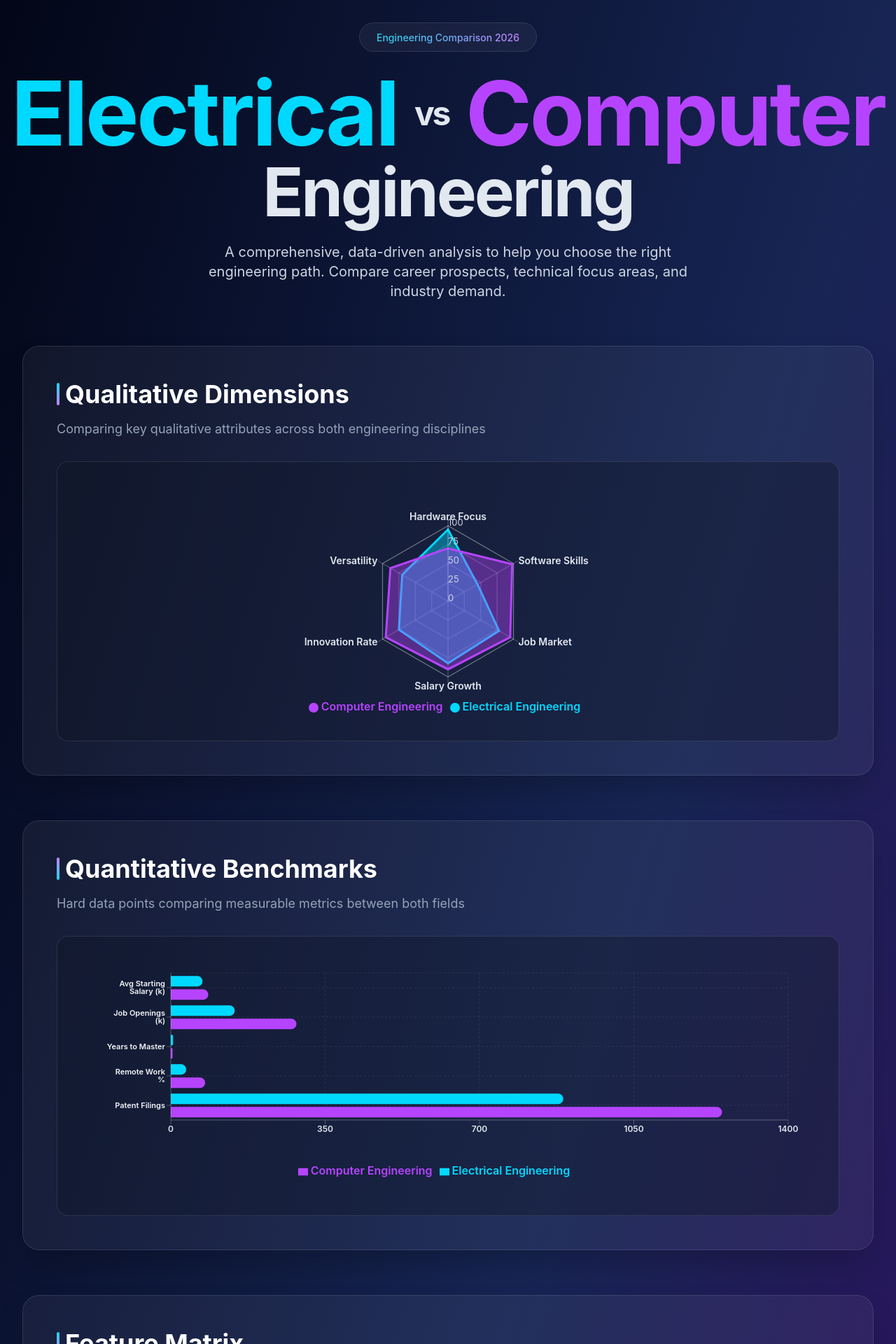
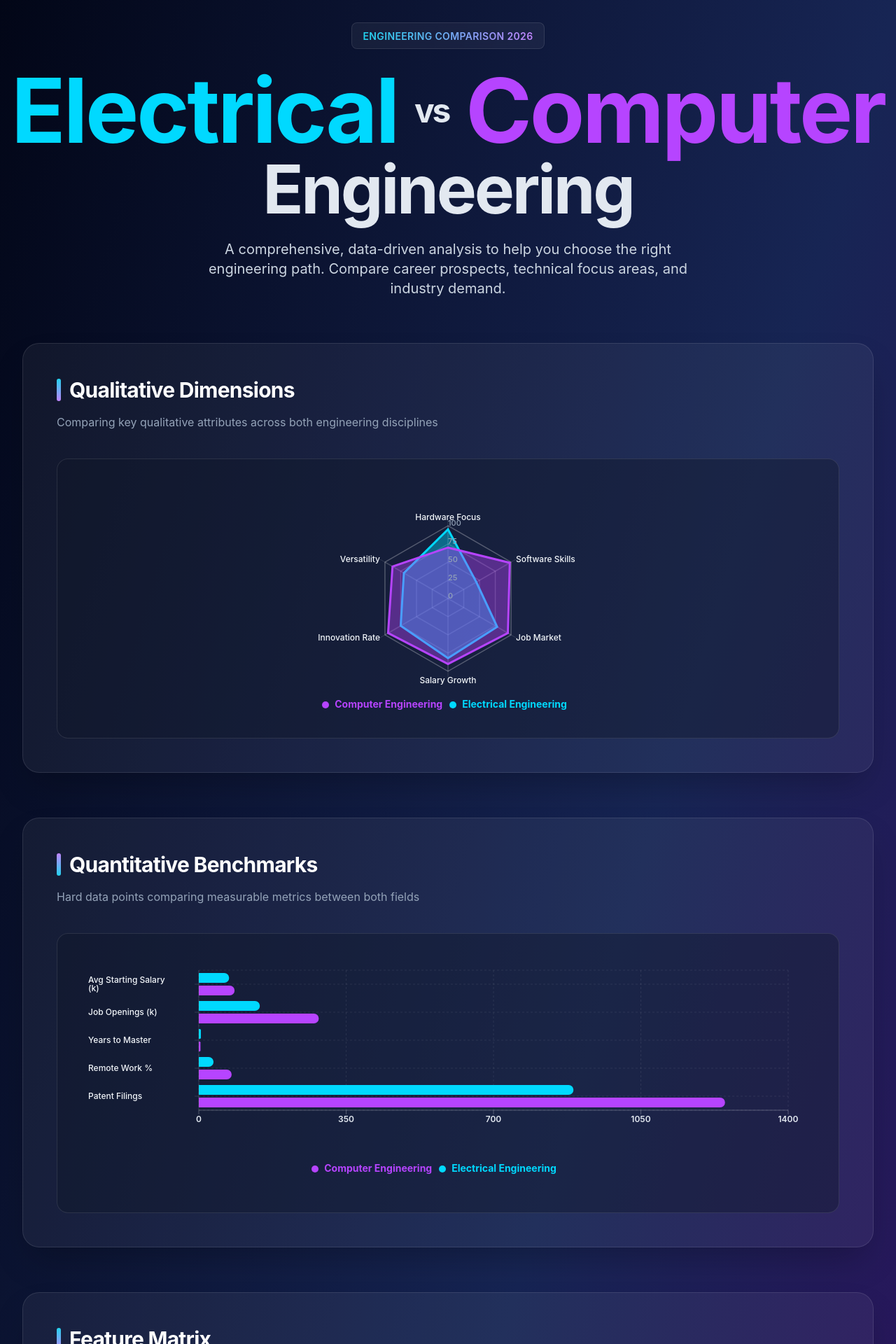
Before and after one commit to MateenCoder/engineering-comparison-dashboard, a React (Create React App) app: page / in a window 1280 px wide. Shown: the top 1920 px of the page at 70% size. Built offline with nearby package versions, Linux system fonts and the light colour scheme.

Commit message:
UI/UX refinements: typography, alignment, and structural changes

```diff
--- a/src/App.js
+++ b/src/App.js
@@ -90,8 +90,8 @@ export default function EngineeringComparisonDashboard() {
         <div className="min-h-screen bg-gradient-to-br from-slate-950 via-blue-950 to-purple-950 text-white p-4 md:p-8 gpu-layer">
             {/* Hero Header */}
             <header className="text-center mb-16">
-                <div className="inline-block mb-6 px-6 py-2 rounded-full bg-white/5 backdrop-blur-md border border-white/10">
-                    <span className="text-sm font-medium bg-gradient-to-r from-cyan-400 to-purple-400 bg-clip-text text-transparent">
+                <div className="inline-block mb-6 px-4 py-1.5 rounded-lg bg-white/5 backdrop-blur-md border border-white/10 shadow-sm">
+                    <span className="text-xs md:text-sm font-semibold tracking-wide uppercase bg-gradient-to-r from-cyan-400 to-purple-400 bg-clip-text text-transparent">
                         Engineering Comparison 2026
                     </span>
                 </div>
@@ -112,11 +112,11 @@ export default function EngineeringComparisonDashboard() {
             {/* RADAR CHART SECTION */}
             <section className="mb-16 gpu-layer">
                 <div className="bg-white/5 backdrop-blur-xl rounded-3xl p-6 md:p-12 border border-white/10 shadow-2xl">
-                    <div className="flex items-center gap-2 mb-4">
-                        <div className="w-1 h-8 bg-gradient-to-b from-cyan-400 to-purple-400 rounded-full"></div>
-                        <h2 className="text-2xl md:text-4xl font-bold">Qualitative Dimensions</h2>
+                    <div className="flex items-center gap-3 mb-4">
+                        <div className="w-1.5 h-8 bg-gradient-to-b from-cyan-400 to-purple-400 rounded-full"></div>
+                        <h2 className="text-2xl md:text-3xl font-bold tracking-tight">Qualitative Dimensions</h2>
                     </div>
-                    <p className="text-slate-400 mb-8 text-sm md:text-lg">Comparing key qualitative attributes across both engineering disciplines</p>
+                    <p className="text-slate-400 mb-10 text-sm md:text-base leading-relaxed">Comparing key qualitative attributes across both engineering disciplines</p>
 
                     {/* THE ACTUAL RADAR CHART */}
                     <div className="w-full bg-slate-900/40 rounded-2xl p-4 md:p-8 border border-white/10" style={{ height: '400px', minHeight: '400px' }}>
@@ -125,14 +125,15 @@ export default function EngineeringComparisonDashboard() {
                                 <PolarGrid stroke="#ffffff30" strokeWidth={1.5} />
                                 <PolarAngleAxis
                                     dataKey="dimension"
-                                    tick={{ fill: '#e2e8f0', fontSize: 14, fontWeight: 600 }}
-                                    stroke="#ffffff40"
+                                    tick={{ fill: '#f1f5f9', fontSize: 12, fontWeight: 500 }}
+                                    stroke="#ffffff20"
                                 />
                                 <PolarRadiusAxis
                                     angle={90}
                                     domain={[0, 100]}
-                                    tick={{ fill: '#cbd5e1', fontSize: 13 }}
-                                    stroke="#ffffff40"
+                                    tick={{ fill: '#94a3b8', fontSize: 11, fontWeight: 500 }}
+                                    stroke="#ffffff10"
+                                    axisLine={false}
                                 />
                                 <Radar
                                     name="Electrical Engineering"
@@ -153,11 +154,12 @@ export default function EngineeringComparisonDashboard() {
                                     isAnimationActive={false}
                                 />
                                 <Legend
-                                    wrapperStyle={{ paddingTop: '30px' }}
+                                    wrapperStyle={{ paddingTop: '40px' }}
                                     iconType="circle"
+                                    iconSize={10}
                                     formatter={(value, entry) => {
                                         const color = entry.dataKey === 'electrical' ? colors.electrical : colors.computer;
-                                        return <span style={{ color: color, fontSize: '16px', fontWeight: 600 }}>{value}</span>;
+                                        return <span style={{ color: color, fontSize: '14px', fontWeight: 700, marginLeft: '4px' }}>{value}</span>;
                                     }}
                                 />
                                 <Tooltip
@@ -185,11 +187,11 @@ export default function EngineeringComparisonDashboard() {
             {/* BAR CHART SECTION */}
             <section className="mb-16 gpu-layer">
                 <div className="bg-white/5 backdrop-blur-xl rounded-3xl p-6 md:p-12 border border-white/10 shadow-2xl">
-                    <div className="flex items-center gap-2 mb-4">
-                        <div className="w-1 h-8 bg-gradient-to-b from-purple-400 to-cyan-400 rounded-full"></div>
-                        <h2 className="text-2xl md:text-4xl font-bold">Quantitative Benchmarks</h2>
+                    <div className="flex items-center gap-3 mb-4">
+                        <div className="w-1.5 h-8 bg-gradient-to-b from-purple-400 to-cyan-400 rounded-full"></div>
+                        <h2 className="text-2xl md:text-3xl font-bold tracking-tight">Quantitative Benchmarks</h2>
                     </div>
-                    <p className="text-slate-400 mb-8 text-sm md:text-lg">Hard data points comparing measurable metrics between both fields</p>
+                    <p className="text-slate-400 mb-10 text-sm md:text-base leading-relaxed">Hard data points comparing measurable metrics between both fields</p>
 
                     {/* THE ACTUAL BAR CHART */}
                     <div className="w-full bg-slate-900/40 rounded-2xl p-4 md:p-8 border border-white/10" style={{ height: '400px', minHeight: '400px' }}>
@@ -208,9 +210,10 @@ export default function EngineeringComparisonDashboard() {
                                 <YAxis
                                     type="category"
                                     dataKey="metric"
-                                    width={120}
-                                    tick={{ fill: '#f1f5f9', fontSize: 11, fontWeight: 600 }}
-                                    stroke="#ffffff40"
+                                    width={160}
+                                    tick={{ fill: '#f1f5f9', fontSize: 12, fontWeight: 500, textAnchor: 'start' }}
+                                    dx={-150}
+                                    stroke="#ffffff20"
                                 />
                                 <Tooltip
                                     contentStyle={{
@@ -230,10 +233,12 @@ export default function EngineeringComparisonDashboard() {
                                     cursor={{ fill: 'rgba(255,255,255,0.05)' }}
                                 />
                                 <Legend
-                                    wrapperStyle={{ paddingTop: '30px' }}
+                                    wrapperStyle={{ paddingTop: '40px' }}
+                                    iconType="circle"
+                                    iconSize={10}
                                     formatter={(value, entry) => {
                                         const color = entry.dataKey === 'electrical' ? colors.electrical : colors.computer;
-                                        return <span style={{ color: color, fontSize: '16px', fontWeight: 600 }}>{value}</span>;
+                                        return <span style={{ color: color, fontSize: '14px', fontWeight: 700, marginLeft: '4px' }}>{value}</span>;
                                     }}
                                 />
                                 <Bar
@@ -259,11 +264,11 @@ export default function EngineeringComparisonDashboard() {
             {/* Feature Grid Comparison */}
             <section className="mb-16 gpu-layer">
                 <div className="bg-white/5 backdrop-blur-xl rounded-3xl p-6 md:p-12 border border-white/10 shadow-2xl">
-                    <div className="flex items-center gap-2 mb-4">
-                        <div className="w-1 h-8 bg-gradient-to-b from-cyan-400 to-purple-400 rounded-full"></div>
-                        <h2 className="text-2xl md:text-4xl font-bold">Feature Matrix</h2>
+                    <div className="flex items-center gap-3 mb-4">
+                        <div className="w-1.5 h-8 bg-gradient-to-b from-cyan-400 to-purple-400 rounded-full"></div>
+                        <h2 className="text-2xl md:text-3xl font-bold tracking-tight">Feature Matrix</h2>
                     </div>
-                    <p className="text-slate-400 mb-8 text-sm md:text-lg">Side-by-side comparison of core competencies</p>
+                    <p className="text-slate-400 mb-10 text-sm md:text-base leading-relaxed">Side-by-side comparison of core competencies</p>
 
                     <div className="overflow-x-auto">
                         <table className="w-full">
@@ -324,11 +329,11 @@ export default function EngineeringComparisonDashboard() {
             {/* Use-Case Analysis */}
             <section className="mb-12 gpu-layer">
                 <div className="bg-white/5 backdrop-blur-xl rounded-3xl p-6 md:p-12 border border-white/10 shadow-2xl">
-                    <div className="flex items-center gap-2 mb-4">
-                        <div className="w-1 h-8 bg-gradient-to-b from-purple-400 to-cyan-400 rounded-full"></div>
-                        <h2 className="text-2xl md:text-4xl font-bold">Recommendations</h2>
+                    <div className="flex items-center gap-3 mb-4">
+                        <div className="w-1.5 h-8 bg-gradient-to-b from-purple-400 to-cyan-400 rounded-full"></div>
+                        <h2 className="text-2xl md:text-3xl font-bold tracking-tight">Recommendations</h2>
                     </div>
-                    <p className="text-slate-400 mb-8 text-sm md:text-lg">Which engineering path wins for different user profiles?</p>
+                    <p className="text-slate-400 mb-10 text-sm md:text-base leading-relaxed">Which engineering path wins for different user profiles?</p>
 
                     <div className="grid grid-cols-1 md:grid-cols-2 lg:grid-cols-3 gap-6">
                         {useCases.map((useCase, index) => {
```
